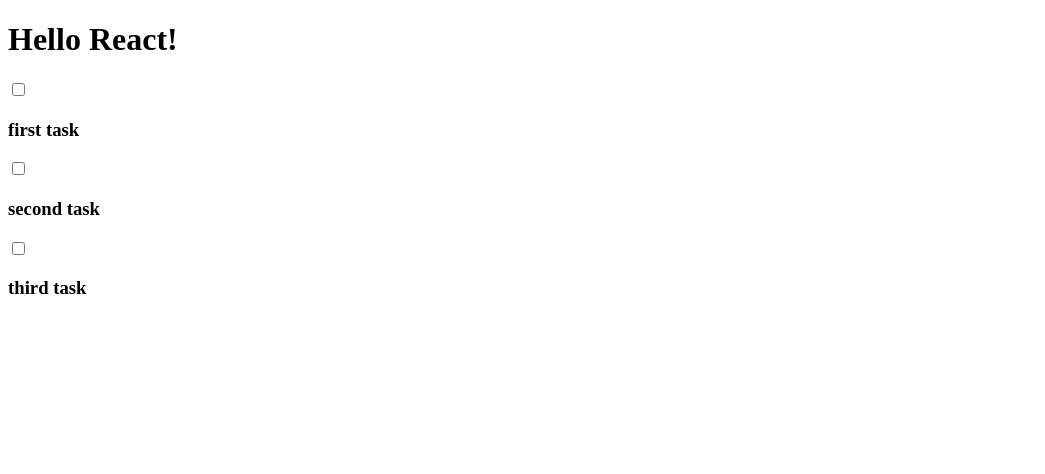
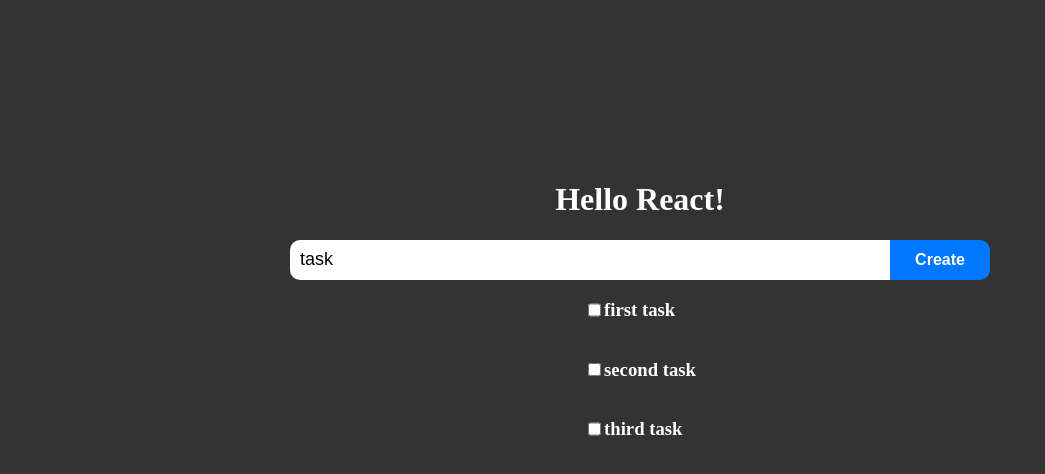
Before and after one commit to flawedvice/taskManager, a React (Create React App) app in the folder client/: page / in a window 1280 px wide. Shown: the top 474 px of the page, without its empty margins (0-1045 px from the left). Built offline with nearby package versions, Linux system fonts and the light colour scheme; no server answers.

Commit message:
Created task input

```diff
--- a/client/src/App.tsx
+++ b/client/src/App.tsx
@@ -1,7 +1,8 @@
-import { useState, useEffect } from 'react';
+import React, { useState, useEffect } from 'react';
 
 import axios from 'axios';
 
+import CreateTask from './Components/CreateTask';
 import TasksList from './Components/TasksList'
 import { Task } from './Components/SingleTask';
 
@@ -15,6 +16,7 @@
     { title: 'second task', isCompleted: false, owner: 'Anonymous', createdAt: new Date()},
     { title: 'third task', isCompleted: false, owner: 'Anonymous', createdAt: new Date()}
   ]);
+  const [ taskInput, setTaskInput ] = useState<string>('task');
 
 
   // Get Tasks List
@@ -44,10 +46,21 @@
     });
   };
 
+  const changeInput = (event: React.FormEvent<HTMLInputElement>): void => {
+    let input = event.currentTarget.value;
+    setTaskInput(input);
+  };
+  const createTask = (event: React.FormEvent<HTMLFormElement>): void => {
+    event.preventDefault();
+    console.log(taskInput);
+    setTaskInput('');
+  };
+
 
   return (
     <main>
       <h1>Hello React!</h1>
+      <CreateTask taskInput={taskInput} onCreate={createTask} onInputChange={changeInput}/>
       <TasksList tasks={tasksList} onCheck={checkTask}/>
     </main>
   );
--- /dev/null
+++ b/client/src/Components/CreateTask.tsx
@@ -0,0 +1,18 @@
+import React from "react";
+
+interface CreateTaskProps {
+    onCreate: (event: React.FormEvent<HTMLFormElement>) => void,
+    onInputChange: (event: React.FormEvent<HTMLInputElement>) => void,
+    taskInput: string
+}
+
+const CreateTask = (props: CreateTaskProps) => {
+    return (
+        <form onSubmit={e => props.onCreate(e)}>
+            <input type="text" id="create-input" value={props.taskInput} onChange={e => props.onInputChange(e)}/>
+            <button type="submit" id="create-btn">Create</button>
+        </form>
+    );
+};
+
+export default CreateTask;
--- a/client/src/index.tsx
+++ b/client/src/index.tsx
@@ -1,6 +1,7 @@
 import React from 'react';
 import ReactDOM from 'react-dom';
 import App from './App';
+import './styles/css/styles.css';
 import reportWebVitals from './reportWebVitals';
 
 ReactDOM.render(
```
